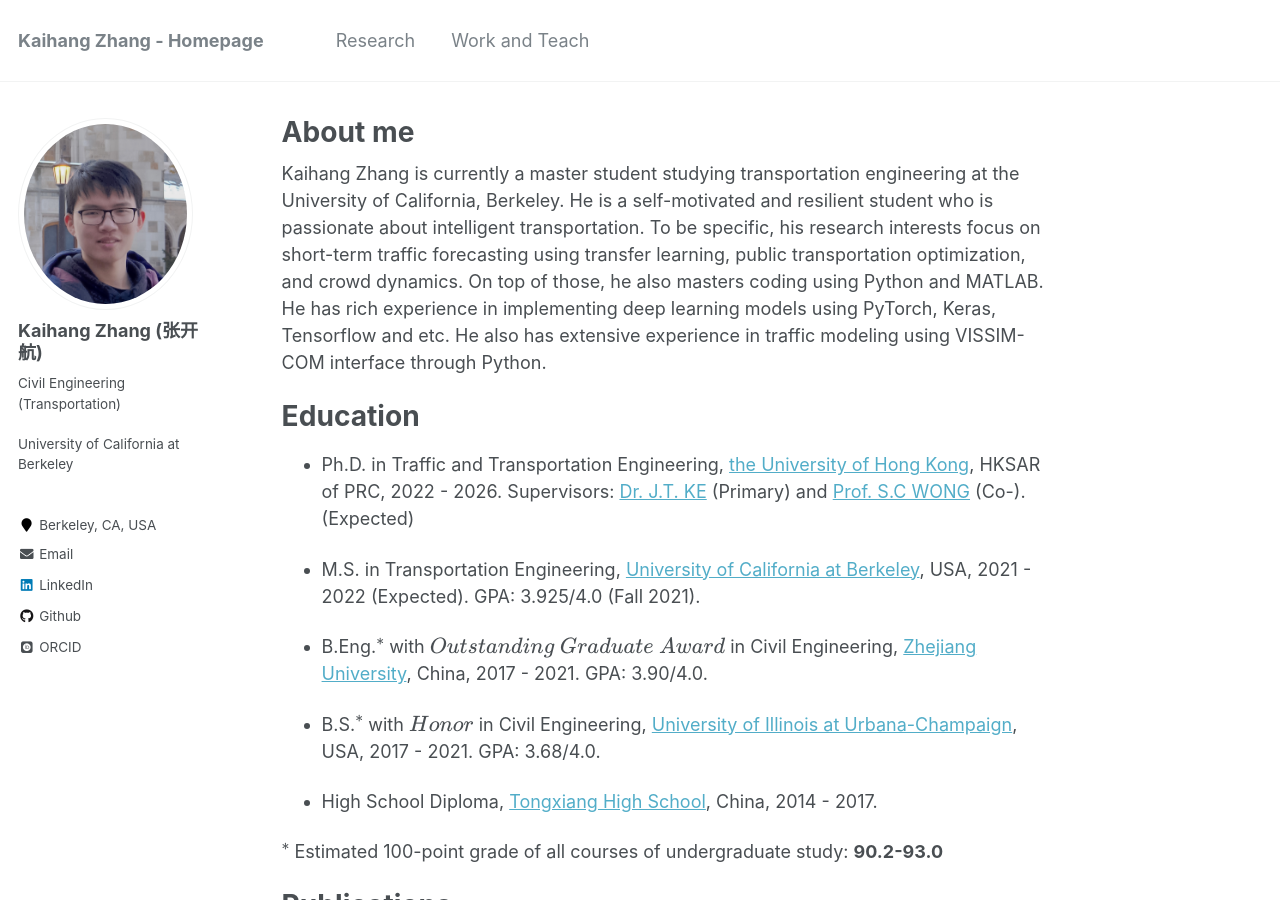
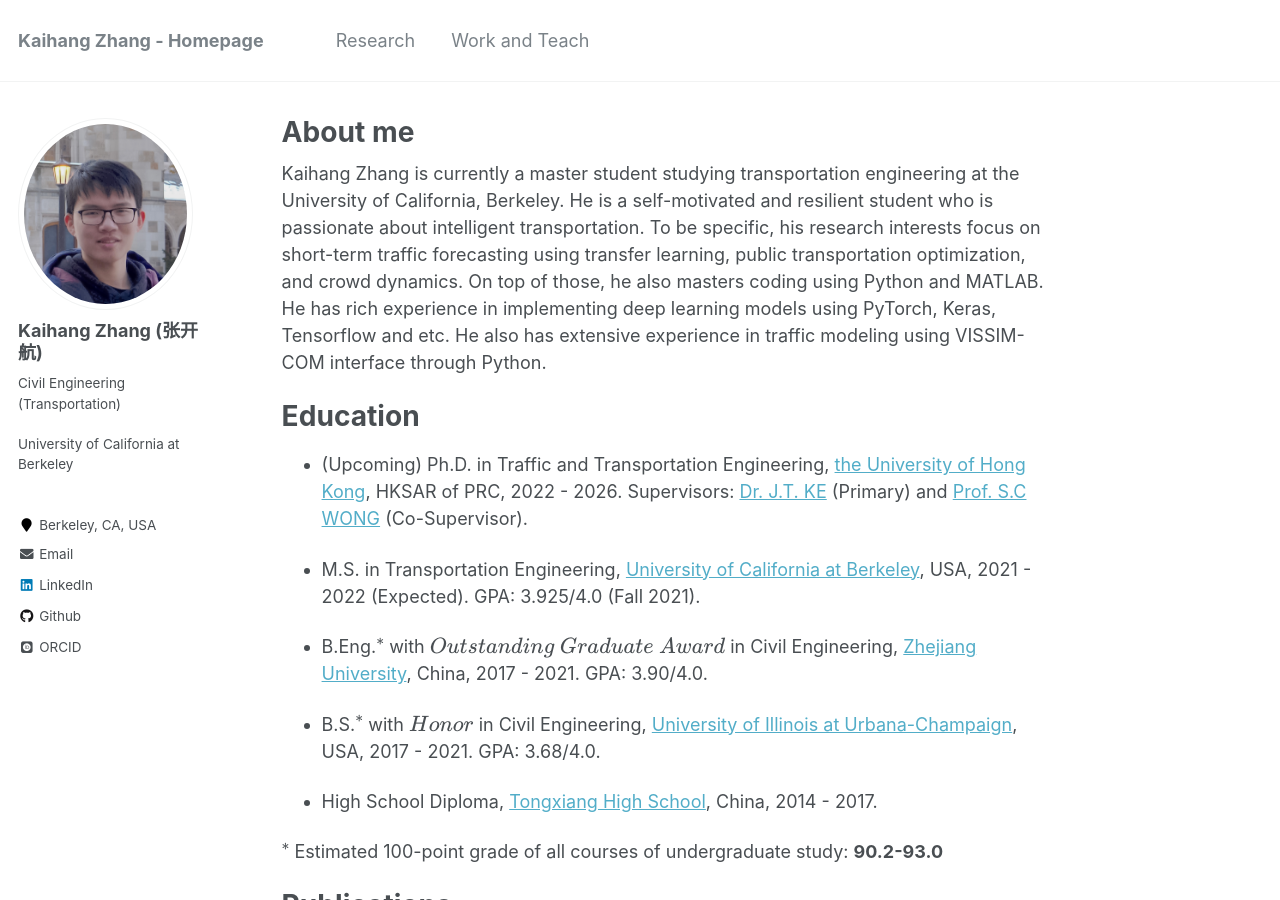
Before and after one commit to HaTT2018/hatt2018.github.io, a Jekyll site: the page built from _pages/about.md, in a window 1280 px wide and 900 px high. Built offline with Jekyll 4.4.1, drawn with Linux system fonts in a browser that asks for light colours; some web fonts are replaced; formulas are drawn with MathJax 3.

Commit message:
Update about.md

```diff
--- a/_pages/about.md
+++ b/_pages/about.md
@@ -12,7 +12,7 @@ Kaihang Zhang is currently a master student studying transportation engineering
 
 Education
 ======
-- Ph.D. in Traffic and Transportation Engineering, [the University of Hong Kong](https://www.hku.hk/), HKSAR of PRC, 2022 - 2026. Supervisors: [Dr. J.T. KE](http://www.civil.hku.hk/pp-kejt.html) (Primary) and [Prof. S.C WONG](http://www.civil.hku.hk/pp-wongsc.html) (Co-). (Expected)
+- (Upcoming) Ph.D. in Traffic and Transportation Engineering, [the University of Hong Kong](https://www.hku.hk/), HKSAR of PRC, 2022 - 2026. Supervisors: [Dr. J.T. KE](http://www.civil.hku.hk/pp-kejt.html) (Primary) and [Prof. S.C WONG](http://www.civil.hku.hk/pp-wongsc.html) (Co-Supervisor).
 
 - M.S. in Transportation Engineering, [University of California at Berkeley](https://www.berkeley.edu/), USA, 2021 - 2022 (Expected). GPA: 3.925/4.0 (Fall 2021).
 
```
